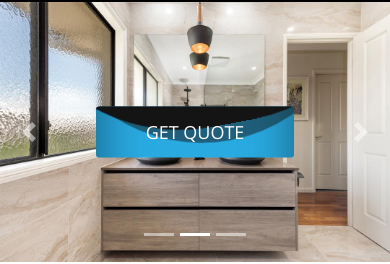
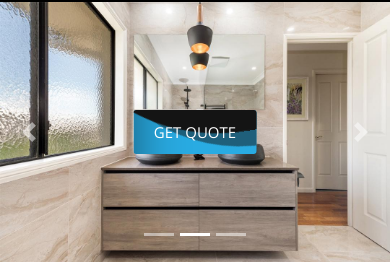
Before and after one commit to marcCodez/simflow-plumbing-react-website, a React (Create React App) app: page / in a window 390 px wide. Shown: the part 144-408 px from the top of the page. Built offline with nearby package versions, Linux system fonts and the light colour scheme; the HTML template or start-up script is replaced by a standard one.

Commit message:
adjust get quote button mobiles

```diff
--- a/src/components/HeaderContent.js
+++ b/src/components/HeaderContent.js
@@ -5,7 +5,7 @@ import Footer from './Footer';
 
 function HeaderContent() {
     return (
- <header id="">
+ <header id="header-jumbotron">
 
             {/* <Carousel id="header-carousel"  interval="3000">
 
--- a/src/styles/_media.scss
+++ b/src/styles/_media.scss
@@ -54,6 +54,14 @@
         max-width: 100% !important;
        }
 
+       .quote-button {
+        padding: 10px 20px;
+        width: 125px;
+       }
+       .quote-button .quote-text {
+           font-size: 15px;
+       }
+
 
 
 }
```
